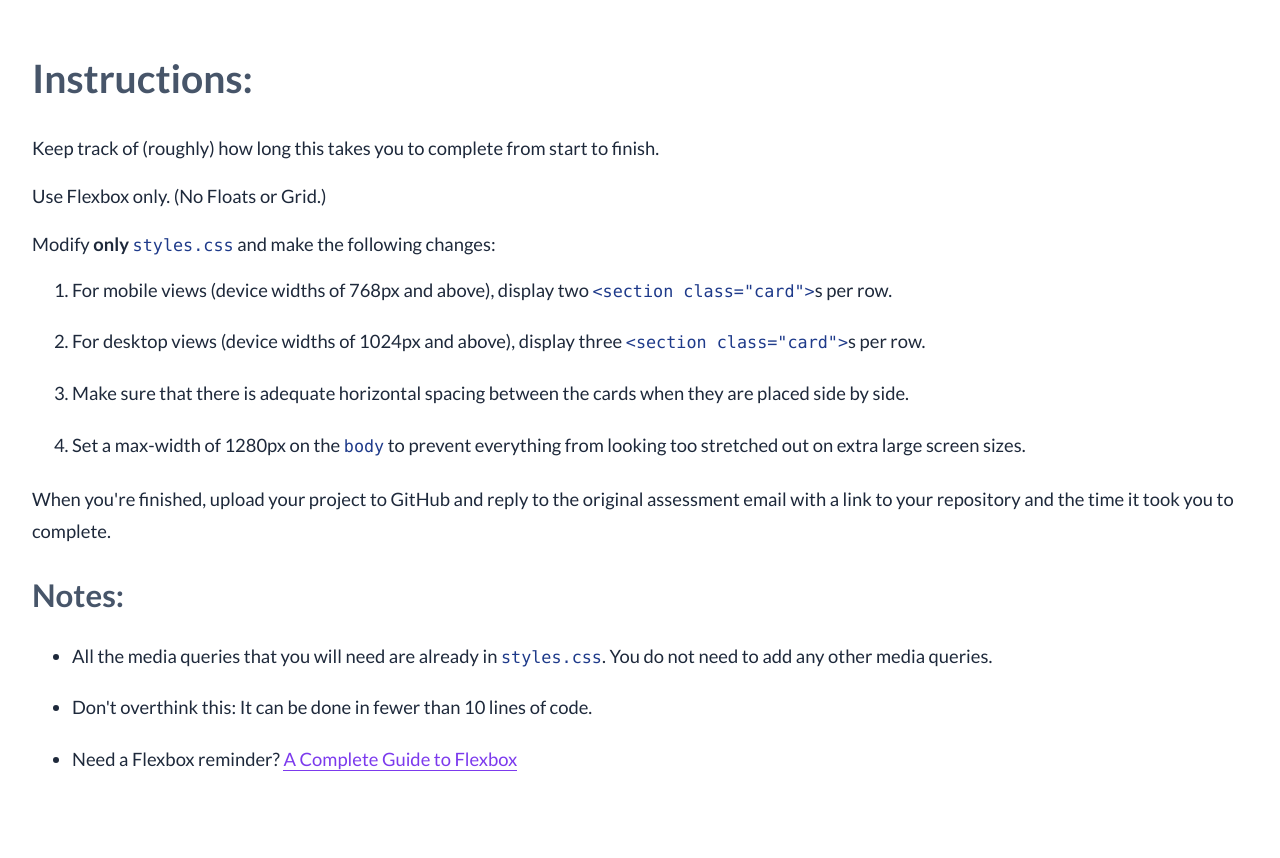
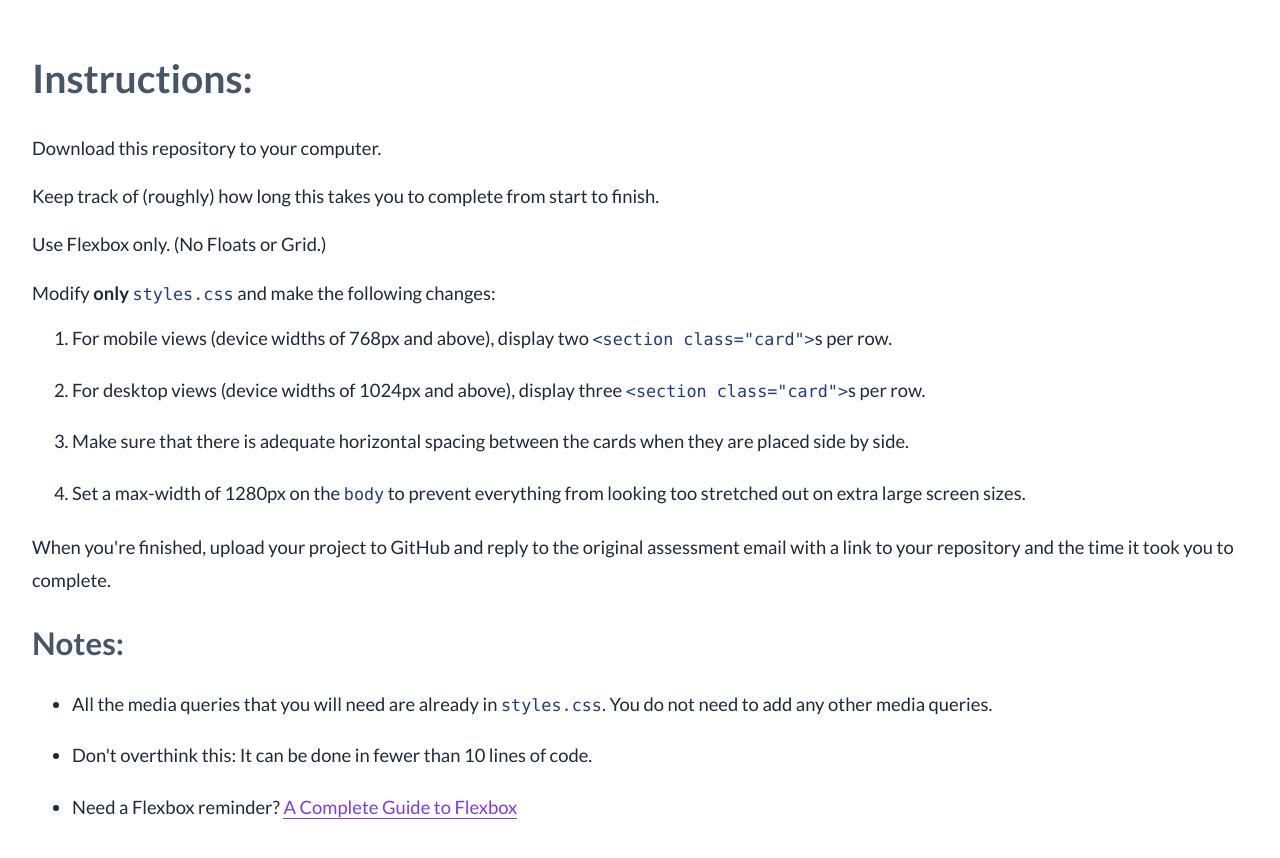
Before and after one commit to lancecore/wddep-u2-assessment, a plain HTML site: page index.html in a window 1280 px wide. Shown: the part 1860-2718 px from the top of the page. Drawn offline with Linux system fonts and the light colour scheme.

Commit message:
Added an instruction.

```diff
--- a/index.html
+++ b/index.html
@@ -77,6 +77,7 @@
 
 	<section class="instructions">
 		<h2>Instructions:</h2>
+		<p>Download this repository to your computer.</p>
 		<p>Keep track of (roughly) how long this takes you to complete from start to finish.</p>
 		<p>Use Flexbox only. (No Floats or Grid.)</p>
 		<p>Modify <strong>only</strong> <code>styles.css</code> and make the following changes:</p>
```
Also changed, not shown: 1 other file.
